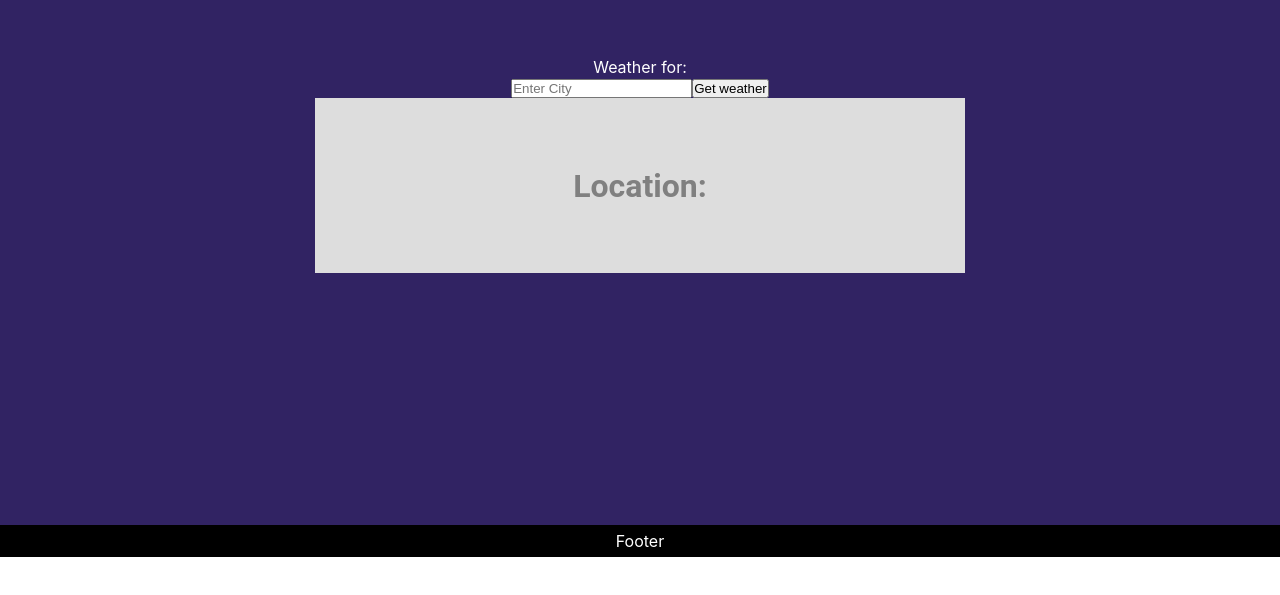
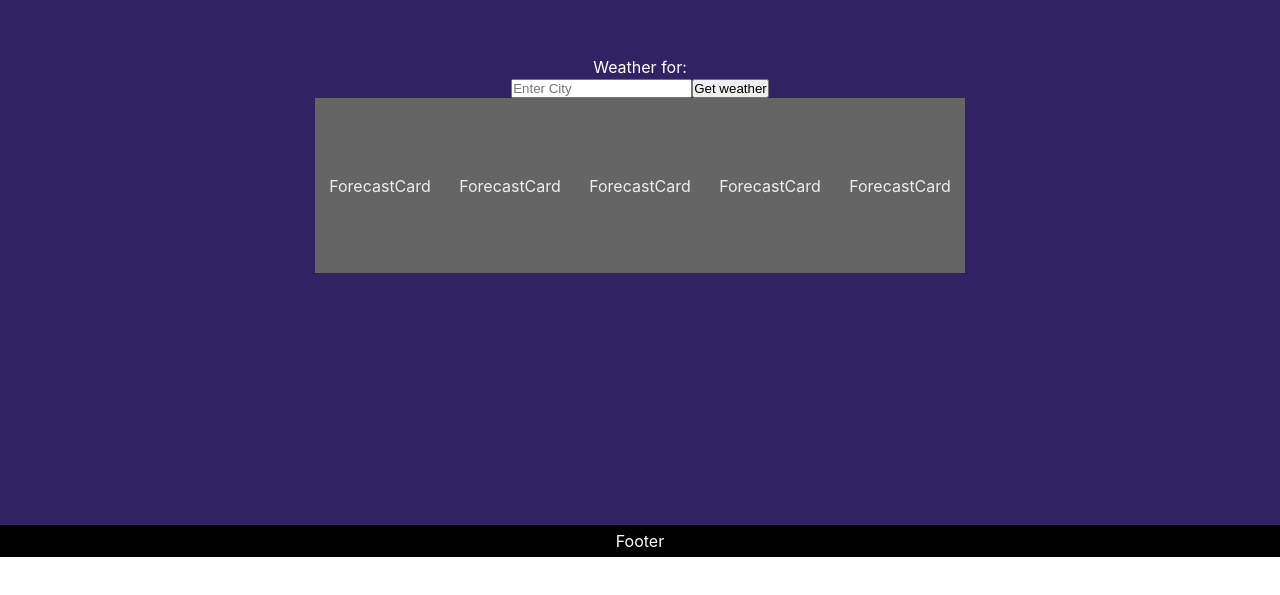
Before and after one commit to azvontsov/weather-lisitzky, a React (Create React App) app: page / in a window 1280 px wide. Shown: the part 195-790 px from the top of the page. Built offline with nearby package versions, Linux system fonts and the light colour scheme.

Commit message:
wip:adds Forecast card & moment

```diff
--- a/package.json
+++ b/package.json
@@ -6,6 +6,7 @@
     "@testing-library/jest-dom": "^5.16.4",
     "@testing-library/react": "^13.1.1",
     "@testing-library/user-event": "^13.5.0",
+    "moment": "^2.29.3",
     "react": "^18.1.0",
     "react-dom": "^18.1.0",
     "react-scripts": "5.0.1",
--- a/src/components/FiveDayForecast.js
+++ b/src/components/FiveDayForecast.js
@@ -1,9 +1,14 @@
 import React from "react";
+import ForecastCard from "./ForecastCard";
 
 const FiveDayForecast = ({ location }) => {
   return (
     <div className="card-fiveday">
-      <h1>Location:{location}</h1>
+      <ForecastCard />
+      <ForecastCard />
+      <ForecastCard />
+      <ForecastCard />
+      <ForecastCard />
     </div>
   );
 };
--- /dev/null
+++ b/src/components/ForecastCard.js
@@ -0,0 +1,7 @@
+import React from "react";
+
+const ForecastCard = () => {
+  return <div className="forecast-card">ForecastCard</div>;
+};
+
+export default ForecastCard;
--- a/src/index.css
+++ b/src/index.css
@@ -37,11 +37,19 @@ footer {
   background: #dddddd;
   color: #808080;
   display: flex;
-  flex-direction: column;
+  flex-direction: row;
   justify-content: center;
   align-items: center;
   width: 650px;
   height: 175px;
-  font-family: "Roboto", sans-serif;
-  float: left;
 }
+.forecast-card {
+  background: #656565;
+  color: #eee;
+  display: flex;
+  flex-direction: column;
+  justify-content: center;
+  align-items: center;
+  width: 130px;
+  height: 175px;
+}
```
Also changed, not shown: 1 other file (tests, documents, lock files or other folders).
